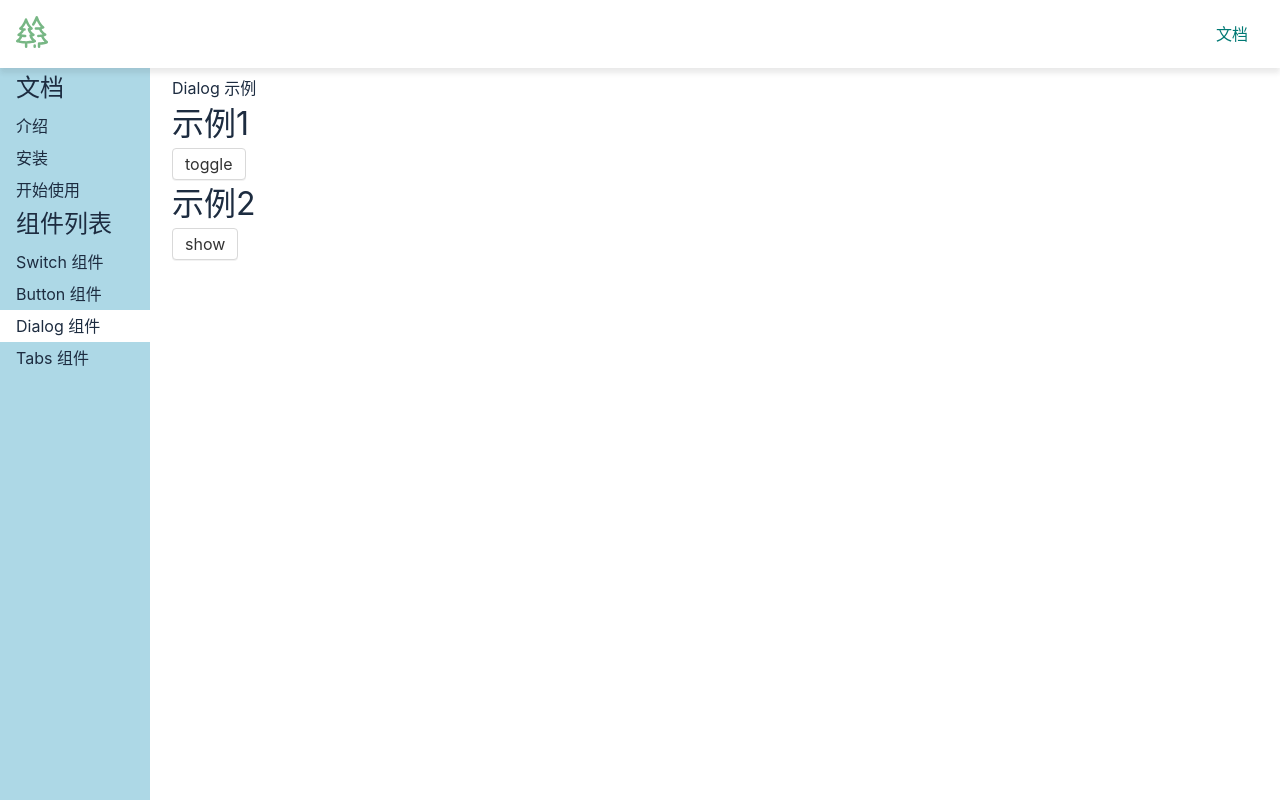
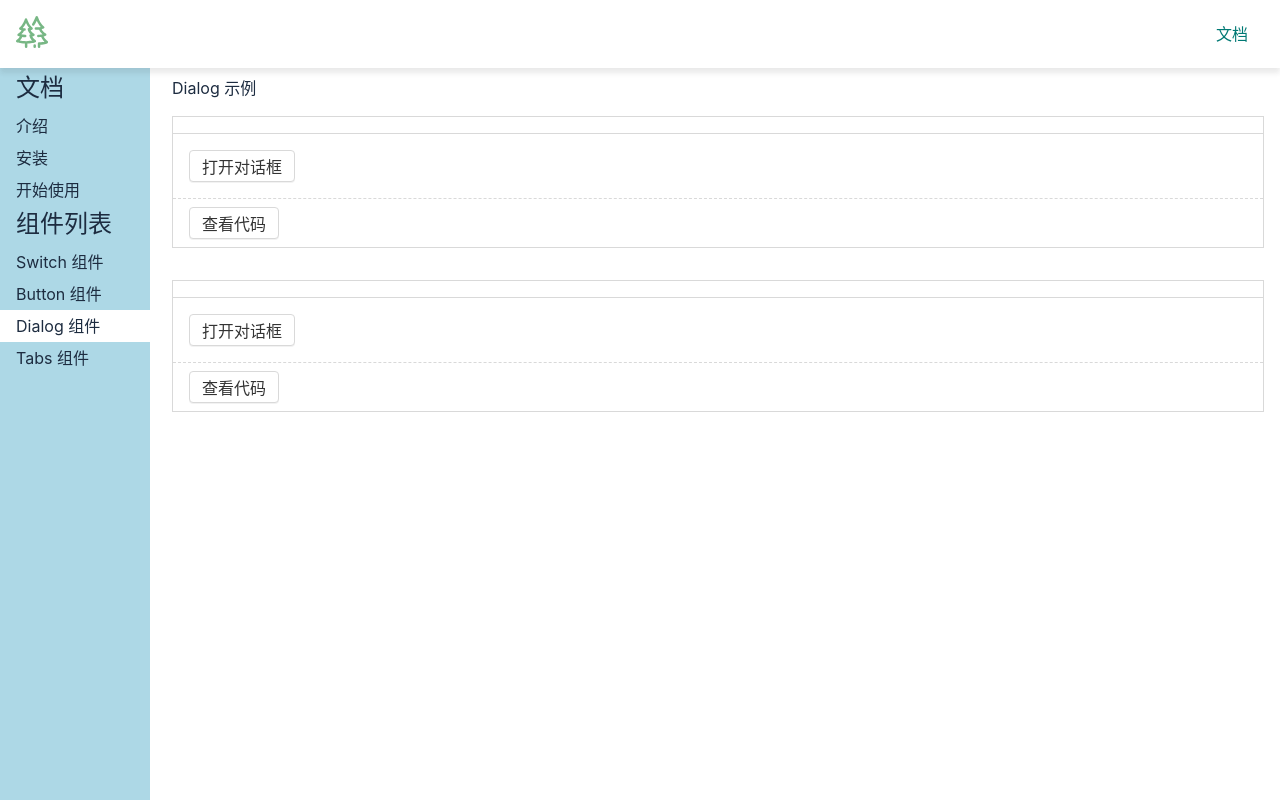
Before and after one commit to Latrevion/forest-vue3-ui, a Vue app: page /#/doc/dialog in a window 1280 px wide. Built offline with nearby package versions, Linux system fonts and the light colour scheme.

Commit message:
改造 Dialog demo

```diff
--- /dev/null
+++ b/src/components/Dialog1.demo.vue
@@ -0,0 +1,44 @@
+<demo>
+常规使用
+</demo>
+<template>
+    <div>
+        <Button @click="toggle">打开对话框</Button>
+        <Dialog v-model:visible="x" :closeOnclickOverlay="true" :ok="fn1" :cancel="fn2">
+            <template v-slot:title>
+                <strong>
+                    这是标题哦
+                </strong>
+            </template>
+            <template v-slot:content>
+                <p>第一行内容</p>
+                <p>第二行内容</p>
+            </template>
+        </Dialog>
+    </div>
+</template>
+
+<script lang="ts">
+import Button from '../lib/Button.vue'
+import Dialog from '../lib/Dialog.vue'
+import { ref} from 'vue'
+export default {
+    components: { Dialog, Button },
+    setup() {
+        const x = ref(false)
+        const toggle = () => {
+            x.value = !x.value
+        }
+
+        const fn1 = () => {
+            return true
+        }
+
+        const fn2 = () => {
+            return true
+        }
+
+        return { x, toggle, fn1, fn2 }
+    }
+}
+</script>
--- /dev/null
+++ b/src/components/Dialog2.demo.vue
@@ -0,0 +1,40 @@
+<demo>
+    一键打开Dialog
+</demo>
+<template>
+    <div>
+        <Button @click="showDialog">打开对话框</Button>
+    </div>
+</template>
+
+
+<script lang="ts">
+import Button from '../lib/Button.vue'
+import { h } from 'vue'
+import { openDialog } from '../lib/openDialog'
+export default {
+    components: { Button },
+    setup() {
+
+        const showDialog = () => {
+            openDialog({
+                title: h('strong', {}, '标题'),
+                closeOnclickOverlay: true,
+                content: '你好a ',
+
+                ok() {
+                    console.log('ok')
+                    return true
+                },
+
+                cancel() {
+                    console.log("cancel !! ")
+                    return true
+                }
+            })
+        }
+
+        return { showDialog }
+    }
+}
+</script>
--- a/src/components/DialogDemo.vue
+++ b/src/components/DialogDemo.vue
@@ -1,62 +1,22 @@
 <template>
     <div>Dialog 示例</div>
-    <h1>示例1</h1>
-    <Button @click="toggle">toggle</Button>
-    <Dialog v-model:visible="x"    :closeOnclickOverlay="true" :ok="fn1" :cancel="fn2">
-        <template v-slot:title>
-            <strong>
-                这是标题哦
-            </strong>
-        </template>
-        <template v-slot:content>
-            <p>第一行内容</p>
-            <p>第二行内容</p>
-        </template>
-    </Dialog>
-    <h1>示例2</h1>
-    <Button @click="showDialog">show</Button>
+    <Demo :component="Dialog1Demo"></Demo>
+    <Demo :component="Dialog2Demo"></Demo>
 </template>
 
 <script lang="ts">
-import Button from '../lib/Button.vue'
-import Dialog from '../lib/Dialog.vue'
-import { ref ,h} from 'vue'
-import { openDialog } from '../lib/openDialog'
+import Demo from './Demo.vue'
+import Dialog1Demo from './Dialog1.demo.vue'
+import Dialog2Demo from './Dialog2.demo.vue'
 export default {
-    components: { Dialog, Button },
+    components: {
+        Demo,
+    },
     setup() {
-        const x = ref(false)
-        const toggle = () => {
-            x.value = !x.value
+        return {
+            Dialog1Demo,
+            Dialog2Demo
         }
-
-        const fn1 = () => {
-            return true
-        }
-
-        const fn2 = () => {
-            return true
-        }
-
-        const showDialog = () => {
-            openDialog({
-                title: h('strong',{},'标题'),
-                closeOnclickOverlay: true,
-                content: '你好a ',
-
-                ok(){
-                    console.log('ok')
-                    return true
-                },
-
-                cancel(){
-                    console.log("cancel !! ")
-                    return true
-                }
-            })
-        }
-
-        return { x, toggle, fn1, fn2, showDialog }
     }
 }
 </script>
```
